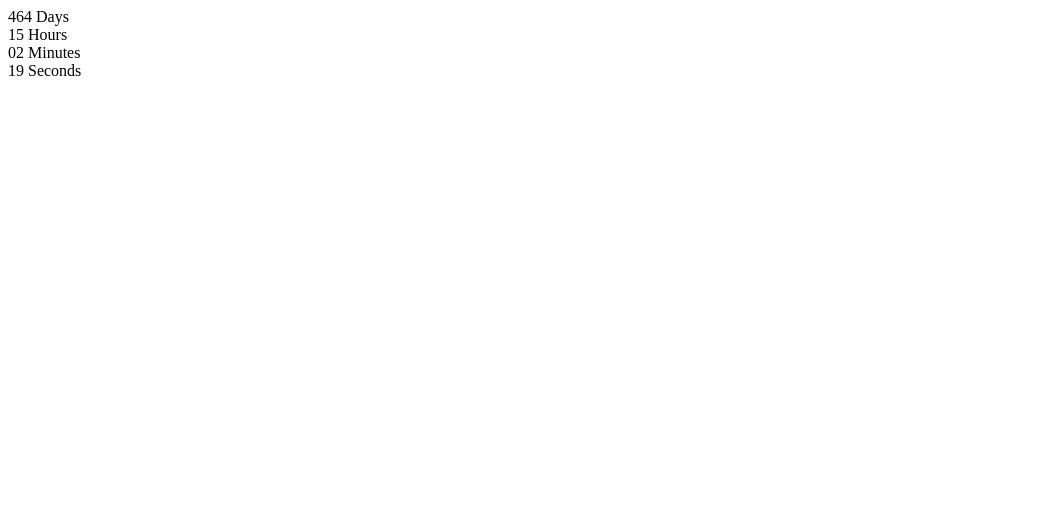
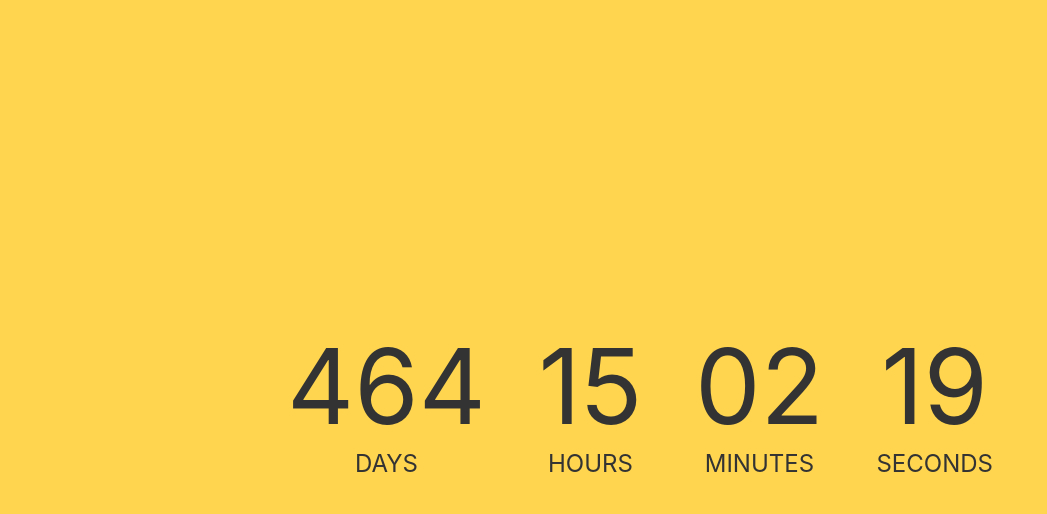
Before and after one commit to Katrusy86/goit-js-hw-11-timer, a plain HTML site: page index.html in a window 1280 px wide. Shown: the whole page, without its empty margins (0-1047 px from the left). Drawn offline with Linux system fonts and the light colour scheme.

Commit message:
updated css for timer

```diff
--- a/index.html
+++ b/index.html
@@ -7,6 +7,7 @@
         <link rel="stylesheet" href="./style.css">
     </head>
     <body>
+        <div class = "container">
         <div class="timer" id="timer-1">
             <div class="field">
             <span class="value" data-value="days">11</span>
@@ -28,7 +29,7 @@
             <span class="label">Seconds</span>
             </div>
         </div>
-
+</div>
         <script src="./task.js" type="module"></script>
 
     </body>
--- a/style.css
+++ b/style.css
@@ -0,0 +1,52 @@
+ * {
+ box-sizing: border-box;
+    margin: 0;
+    padding: 0;
+  }
+
+
+  .field {
+    display: inline-block;
+    font-size: 1.5em;
+    list-style-type: none;
+    padding: 1em;
+    text-transform: uppercase;
+  }
+
+ .value {
+    display: block;
+    font-size: 6.5rem;
+  }
+
+
+  /* general styling */
+   html, body {
+    height: 100%;
+    margin: 0;
+  }
+
+  body {
+    -webkit-box-align: center;
+    -ms-flex-align: center;
+    align-items: center;
+    background-color: #ffd54f;
+    display: -webkit-box;
+    display: -ms-flexbox;
+    display: flex;
+    font-family: -apple-system,
+      BlinkMacSystemFont,
+      "Segoe UI",
+      Roboto,
+      Oxygen-Sans,
+      Ubuntu,
+      Cantarell,
+      "Helvetica Neue",
+      sans-serif;
+  }
+
+  .container {
+    color: #333;
+    margin: 0 auto;
+    padding: 0.5rem;
+    text-align: center;
+  }
```
